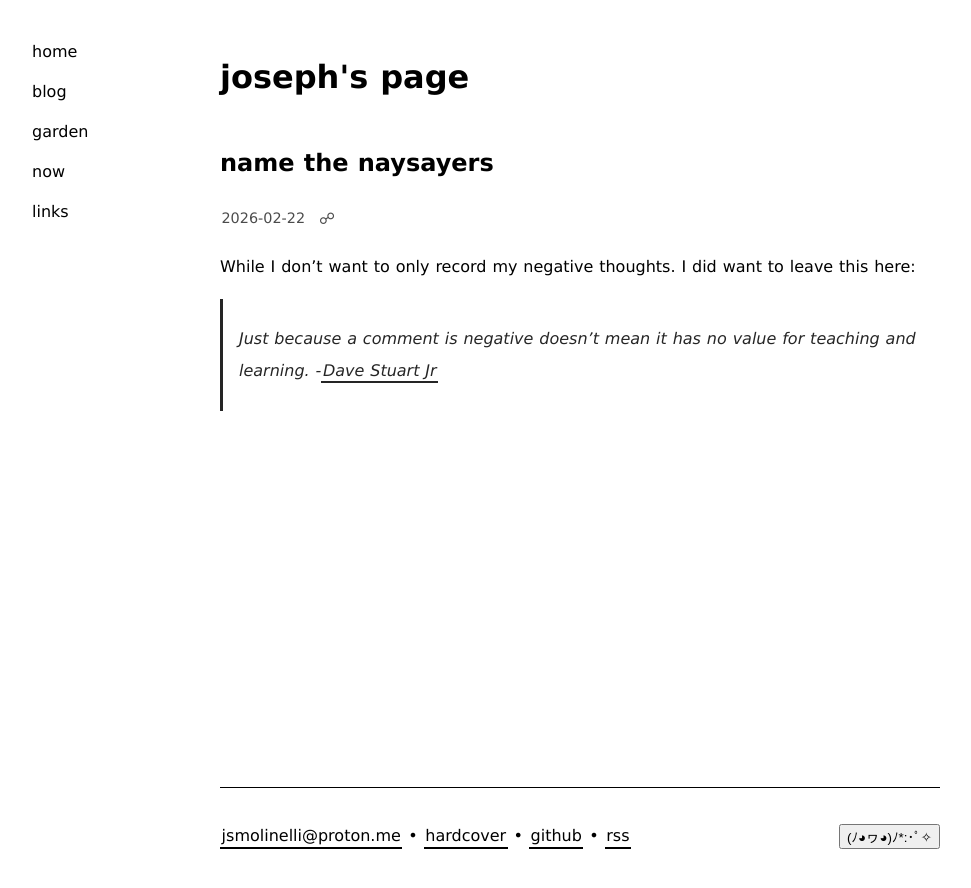
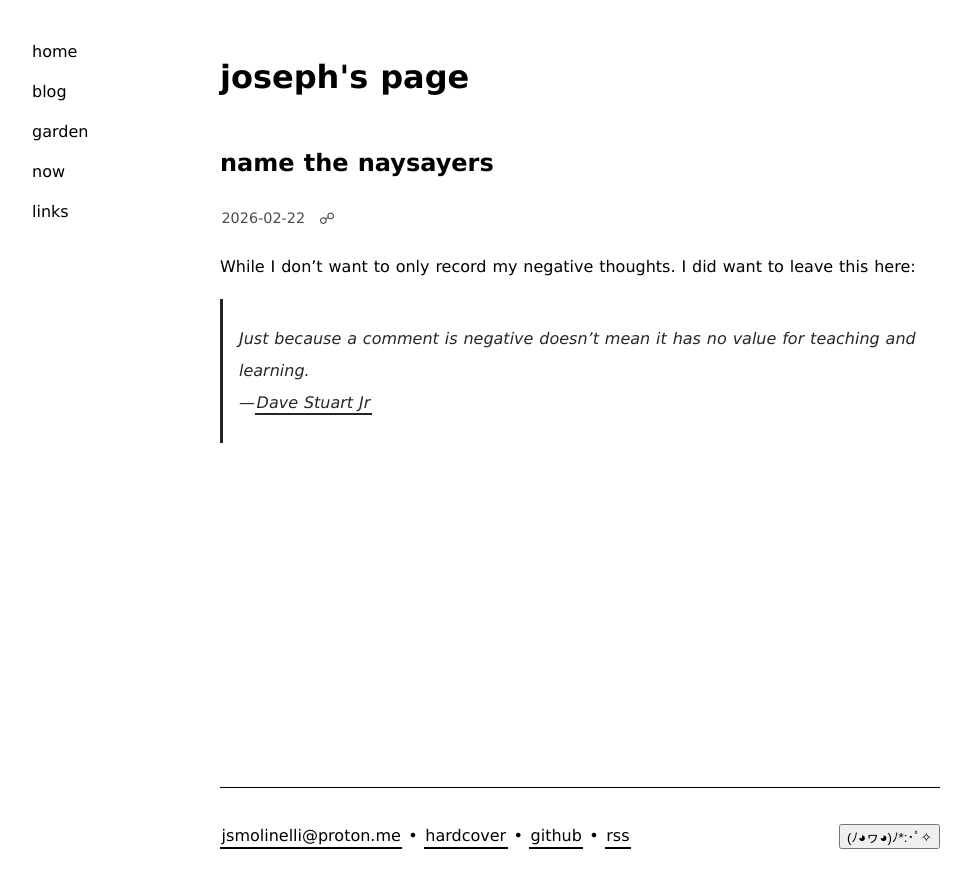
Before and after one commit to jomolin/page, a Jekyll site: the page built from _posts/2026-02-22-name-the-naysayers.md, in a window 1280 px wide. Shown: the top 888 px of the page, without its empty margins (60-1031 px from the left). Built offline with Jekyll 4.4.1, drawn with Linux system fonts in a browser that asks for light colours.

Commit message:
fix line break

```diff
--- a/_posts/2026-02-22-name-the-naysayers.md
+++ b/_posts/2026-02-22-name-the-naysayers.md
@@ -5,4 +5,4 @@ date: 2026-02-22
 While I don't want to only record my negative thoughts. I did want to leave this here:
 
 > Just because a comment is negative doesn't mean it has no value for teaching and learning.
-> -[Dave Stuart Jr](https://davestuartjr.com/how-to-get-blood-from-a-turnip-during-pd-by-highlighting-naysayers/)
+> —[Dave Stuart Jr](https://davestuartjr.com/how-to-get-blood-from-a-turnip-during-pd-by-highlighting-naysayers/)
```
